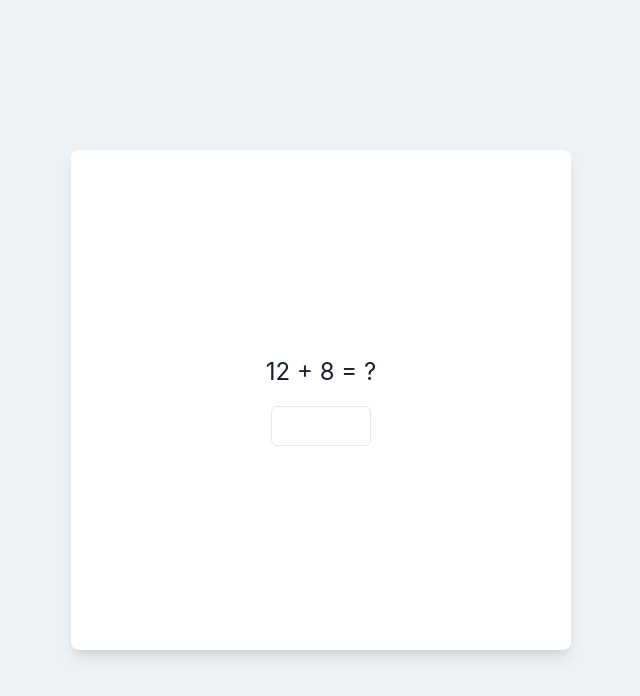
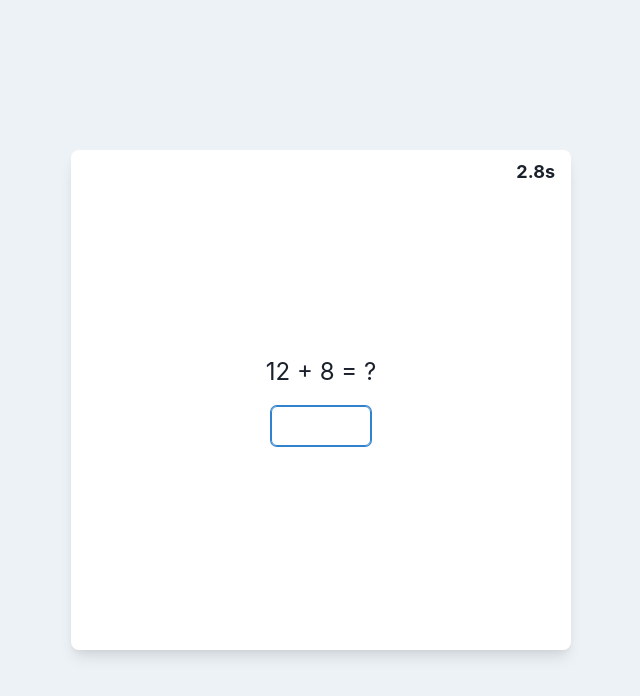
Before and after one commit to cjw296/numberninja, a React (Vite) app: page / in a window 1280 px wide. Both pictures are taken after a click on the button "Play". Shown: the top 696 px of the page, without its empty margins (319-959 px from the left). Built offline with nearby package versions, Linux system fonts and the light colour scheme.

Commit message:
ticking timer

```diff
--- a/src/App.tsx
+++ b/src/App.tsx
@@ -1,4 +1,4 @@
-import {ChangeEvent, JSX, KeyboardEvent, useEffect, useState} from "react";
+import {ChangeEvent, JSX, KeyboardEvent, useEffect, useRef, useState} from "react";
 import {Box, Button, Center, Flex, Input, Text} from "@chakra-ui/react";
 
 export default function App(): JSX.Element {
@@ -15,10 +15,30 @@ export default function App(): JSX.Element {
     const [responseTimes, setResponseTimes] = useState<number[]>([]);
     const [startTime, setStartTime] = useState<number | null>(null);
     const [showError, setShowError] = useState<boolean>(false);
+    const [elapsedTime, setElapsedTime] = useState<number>(0);
+    const inputRef = useRef<HTMLInputElement>(null);
+
+    useEffect(() => {
+        let timer: NodeJS.Timeout;
+        if (levelActive && startTime !== null) {
+            timer = setInterval(() => {
+                setElapsedTime(((Date.now() - startTime) / 1000));
+            }, 100);
+        } else {
+            setElapsedTime(0);
+        }
+        return () => clearInterval(timer);
+    }, [levelActive, startTime]);
 
     useEffect(() => {
         if (levelActive) {
             generateQuestion();
+        }
+    }, [levelActive]);
+
+    useEffect(() => {
+        if (inputRef.current) {
+            inputRef.current.focus();
         }
     }, [levelActive]);
 
@@ -37,9 +57,9 @@ export default function App(): JSX.Element {
 
     const handleAnswerSubmit = (): void => {
         if (parseInt(userInput) === answer) {
-            const elapsedTime = startTime ? (Date.now() - startTime) / 1000 : 0;
-            setResponseTimes([...responseTimes, elapsedTime]);
-            setScore(score + Math.max(10 - Math.floor(elapsedTime), 1));
+            const elapsedTimeValue = startTime ? (Date.now() - startTime) / 1000 : 0;
+            setResponseTimes([...responseTimes, elapsedTimeValue]);
+            setScore(score + Math.max(10 - Math.floor(elapsedTimeValue), 1));
             setQuestionsAnswered(questionsAnswered + 1);
             setShowError(false);
             if (questionsAnswered + 1 >= TOTAL_QUESTIONS) {
@@ -77,7 +97,13 @@ export default function App(): JSX.Element {
                 w="90%"
                 maxW="500px"
                 minH="500px"
+                position="relative"
             >
+                {levelActive && (
+                    <Text position="absolute" top={2} right={4} fontSize="lg" fontWeight="bold">
+                        {elapsedTime.toFixed(1)}s
+                    </Text>
+                )}
                 {showResults ? (
                     <Box textAlign="center">
                         <Text fontSize="2xl">Final Score: {score}</Text>
@@ -107,6 +133,7 @@ export default function App(): JSX.Element {
                             {num1} {operation} {num2} = ?
                         </Text>
                         <Input
+                            ref={inputRef}
                             value={userInput}
                             onChange={handleInputChange}
                             onKeyDown={handleKeyDown}
```
